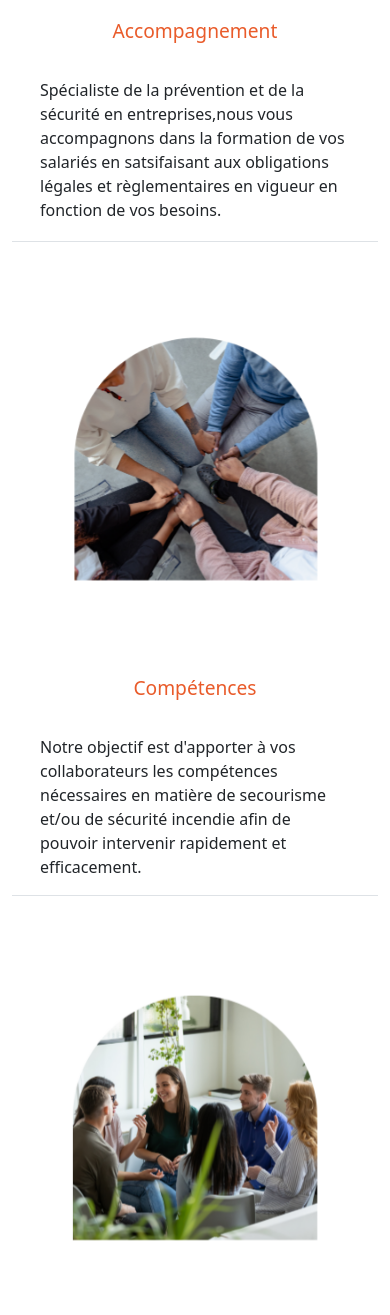
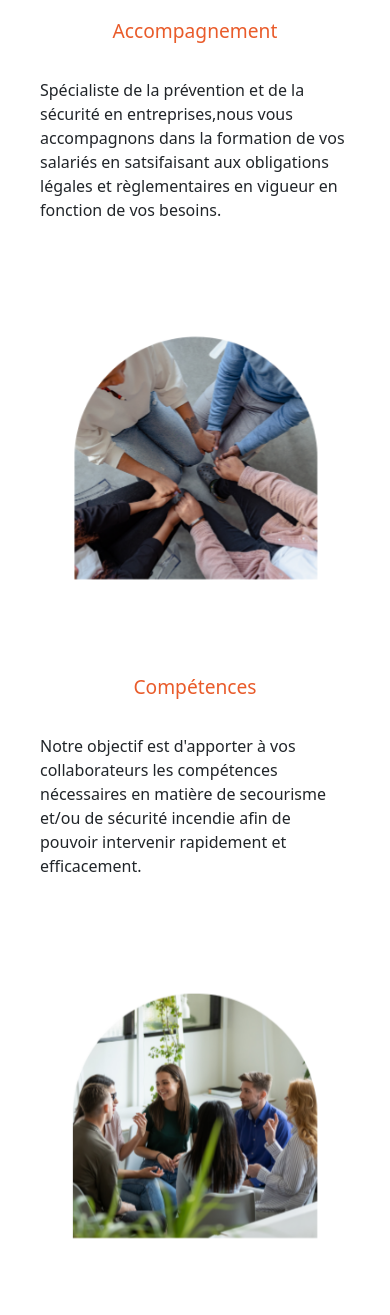
Before and after one commit to TheMaxium69/NRPrevention-SiteWeb, a PHP site: page / in a window 390 px wide. Shown: the part 845-2160 px from the top of the page. Run offline with PHP 8.4, Linux system fonts and the light colour scheme.

Commit message:
Update index.css

```diff
--- a/css/index.css
+++ b/css/index.css
@@ -292,6 +292,8 @@ body {
     .borderCPASBIEN{
         border-left: unset!important;
         border-right: unset!important;
+        border-top: unset !important;
+    border-bottom: unset !important;
         margin-top: 1%;
         margin-bottom: 1%;
     }
```
